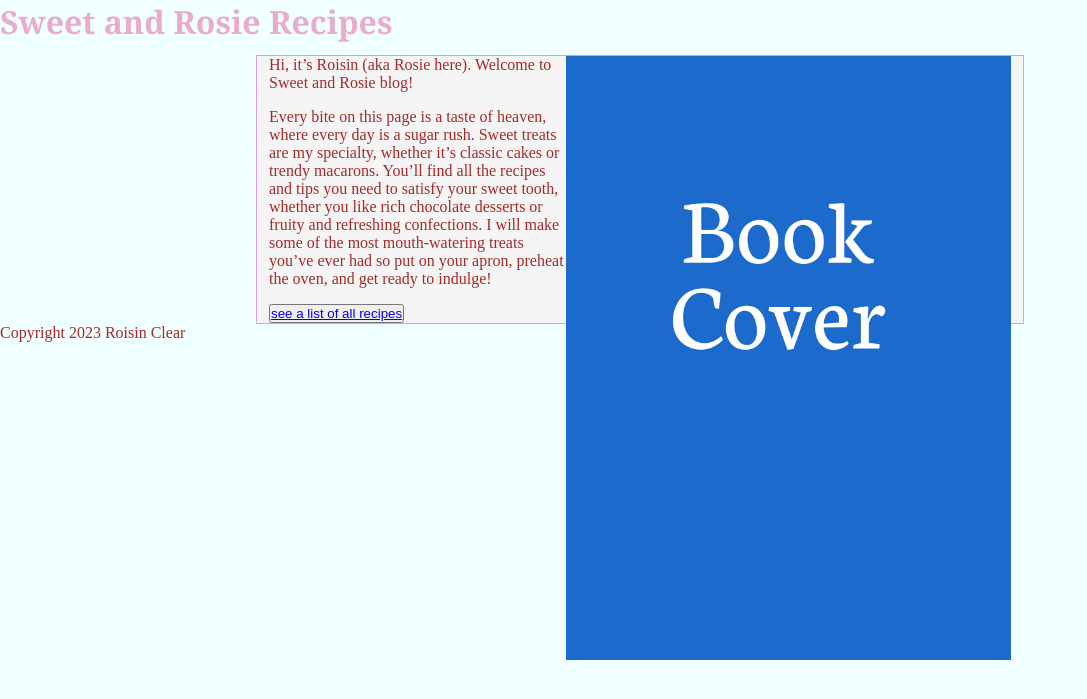
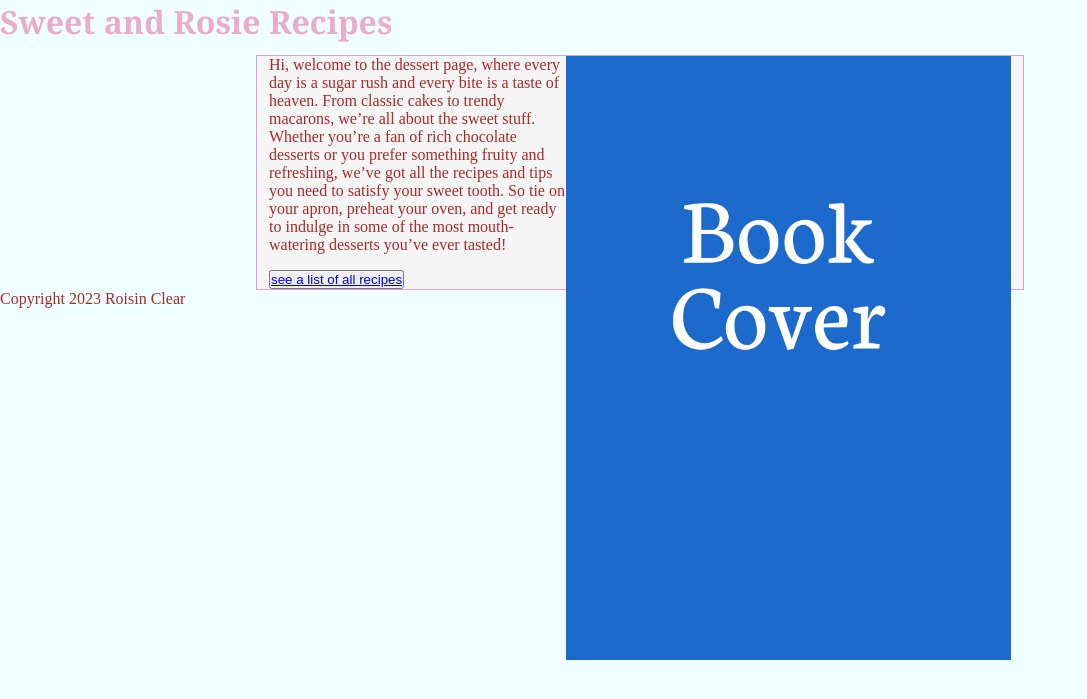
Before and after one commit to roisinclear/rosierecipes, a Jekyll site: the page built from home/index.md, in a window 1280 px wide. Shown: the top 699 px of the page, without its empty margins (0-1087 px from the left). Built offline with Jekyll 4.4.1, drawn with Linux system fonts in a browser that asks for light colours.

Commit message:
Update Home Page “index”

```diff
--- a/home/index.md
+++ b/home/index.md
@@ -6,6 +6,4 @@ layout: recipeshome
 published: true
 date: 2023-02-06T22:49:05.339Z
 ---
-Hi, it’s Roisin (aka Rosie here). Welcome to Sweet and Rosie blog!
-
-Every bite on this page is a taste of heaven, where every day is a sugar rush. Sweet treats are my specialty, whether it's classic cakes or trendy macarons. You'll find all the recipes and tips you need to satisfy your sweet tooth, whether you like rich chocolate desserts or fruity and refreshing confections. I will make some of the most mouth-watering treats you've ever had so put on your apron, preheat the oven, and get ready to indulge!
+Hi, welcome to the dessert page, where every day is a sugar rush and every bite is a taste of heaven. From classic cakes to trendy macarons, we’re all about the sweet stuff. Whether you’re a fan of rich chocolate desserts or you prefer something fruity and refreshing, we’ve got all the recipes and tips you need to satisfy your sweet tooth. So tie on your apron, preheat your oven, and get ready to indulge in some of the most mouth-watering desserts you’ve ever tasted!
```
